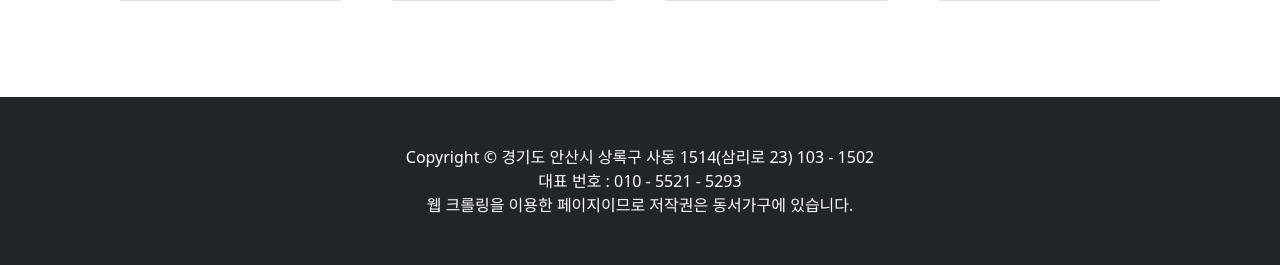
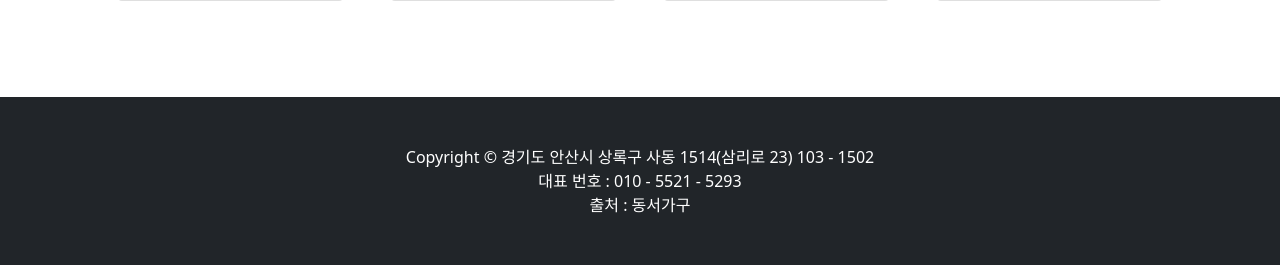
Before and after one commit to hyeon5293/Test, a Django app: page / in a window 1280 px wide. Shown: the part 1329-1594 px from the top of the page. Run offline with Django 3.2, Linux system fonts and the light colour scheme; data comes from the database, SQL or seed files in the repository; some libraries are stand-ins or nearby versions.

Commit message:
Update index.html

```diff
--- a/mysite/main/templates/main/index.html
+++ b/mysite/main/templates/main/index.html
@@ -97,7 +97,7 @@
         <!-- Footer-->
         <footer class="py-5 bg-dark">
             <div class="container"><p class="m-0 text-center text-white">Copyright &copy; 경기도 안산시 상록구 사동 1514(삼리로 23) 103 - 1502</p><p class="m-0 text-center text-white">대표 번호 : 010 - 5521 - 5293</p>
-                <p class="m-0 text-center text-white">웹 크롤링을 이용한 페이지이므로 저작권은 동서가구에 있습니다.</p>
+                <p class="m-0 text-center text-white">출처 : 동서가구</p>
             </div>
         </footer>
         <!-- Bootstrap core JS-->
```
